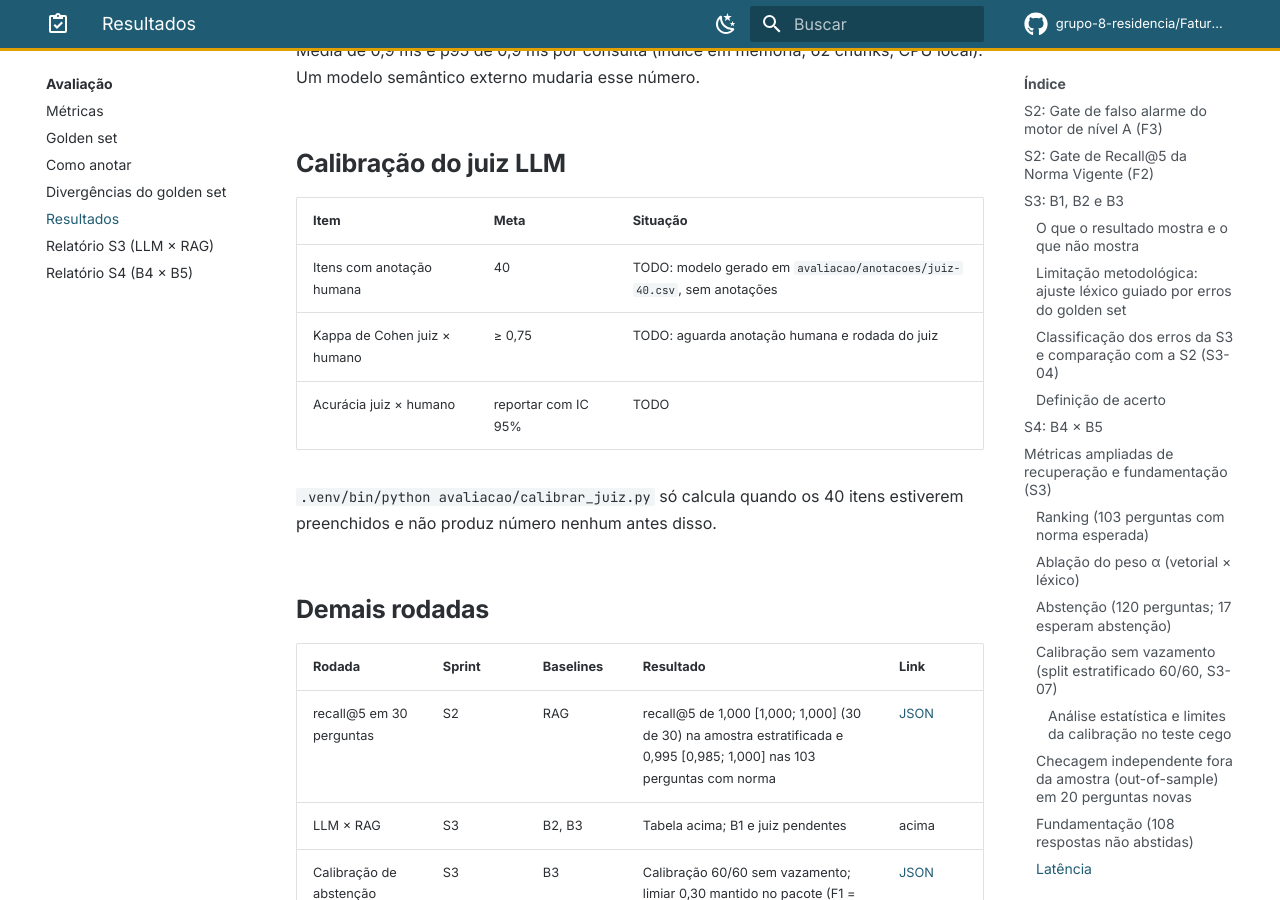
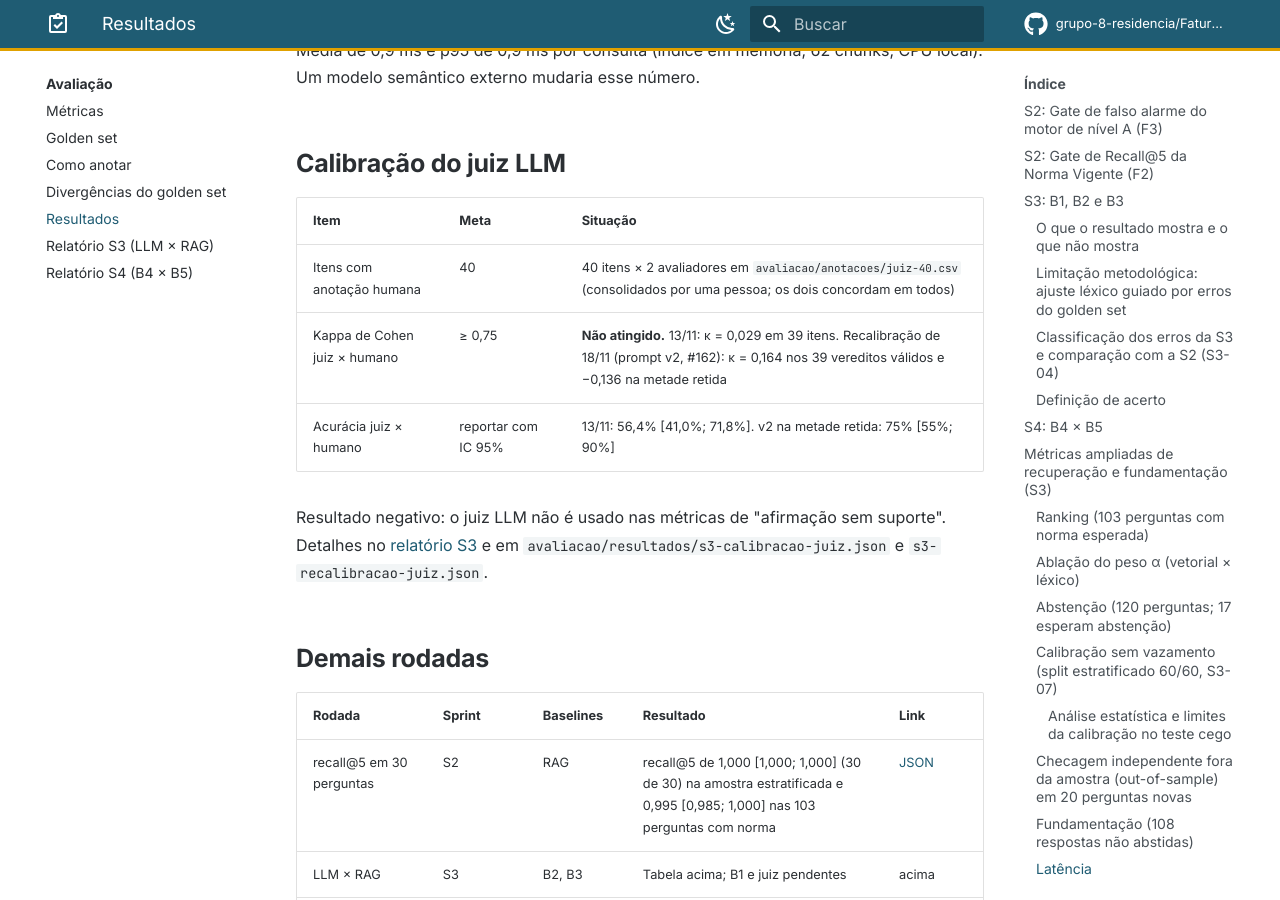
Before and after one commit to grupo-8-residencia/Fatura-Aberta, an MkDocs documentation site: the page built from docs/avaliacao/resultados.md, in a window 1280 px wide and 900 px high, scrolled down 10072 px. Built offline with MkDocs 1.6.1 and Material for MkDocs 9.7.7, drawn with Linux system fonts in a browser that asks for light colours; plug-ins that fetch from the network failed and are left out; comment, search, counter and statistics services are not loaded.

Commit message:
docs(avaliacao): calibração do juiz e anotação do golden set com o estado real (#33)
Tira os TODO desatualizados da tabela do juiz em resultados.md (κ medido, resultado negativo) e
atualiza a situação da anotação em golden-set.md. Fica um TODO: segunda rodada e gabarito v2.

Co-Authored-By: Claude Opus 5.5 <noreply@anthropic.com>

```diff
--- a/docs/avaliacao/resultados.md
+++ b/docs/avaliacao/resultados.md
@@ -226,12 +226,13 @@ semântico externo mudaria esse número.
 
 | Item | Meta | Situação |
 |---|---|---|
-| Itens com anotação humana | 40 | TODO: modelo gerado em `avaliacao/anotacoes/juiz-40.csv`, sem anotações |
-| Kappa de Cohen juiz × humano | ≥ 0,75 | TODO: aguarda anotação humana e rodada do juiz |
-| Acurácia juiz × humano | reportar com IC 95% | TODO |
+| Itens com anotação humana | 40 | 40 itens × 2 avaliadores em `avaliacao/anotacoes/juiz-40.csv` (consolidados por uma pessoa; os dois concordam em todos) |
+| Kappa de Cohen juiz × humano | ≥ 0,75 | **Não atingido.** 13/11: κ = 0,029 em 39 itens. Recalibração de 18/11 (prompt v2, #162): κ = 0,164 nos 39 vereditos válidos e −0,136 na metade retida |
+| Acurácia juiz × humano | reportar com IC 95% | 13/11: 56,4% [41,0%; 71,8%]. v2 na metade retida: 75% [55%; 90%] |
 
-`.venv/bin/python avaliacao/calibrar_juiz.py` só calcula quando os 40 itens estiverem preenchidos e
-não produz número nenhum antes disso.
+Resultado negativo: o juiz LLM não é usado nas métricas de "afirmação sem suporte". Detalhes no
+[relatório S3](relatorio-s3-final.md) e em `avaliacao/resultados/s3-calibracao-juiz.json` e
+`s3-recalibracao-juiz.json`.
 
 ## Demais rodadas
 
```
Also changed, not shown: docs/avaliacao/golden-set.md (+5 -4 lines).
